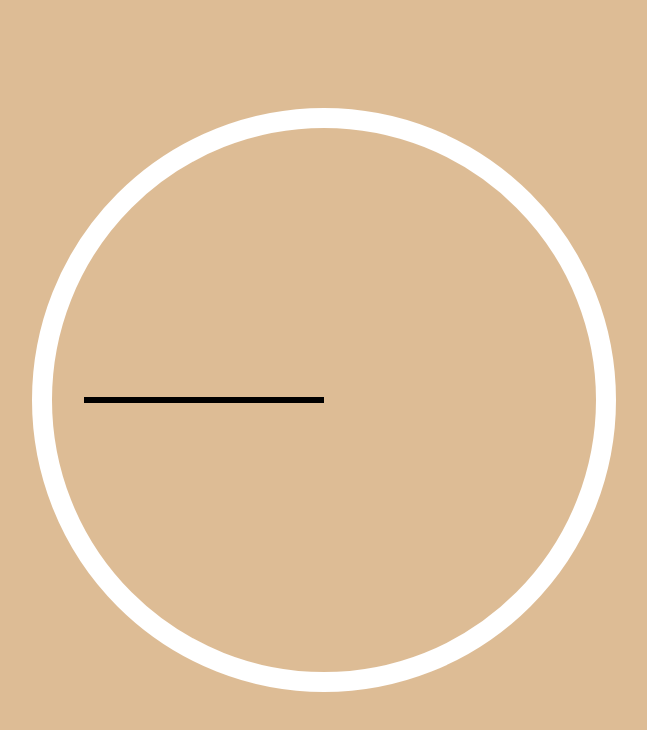
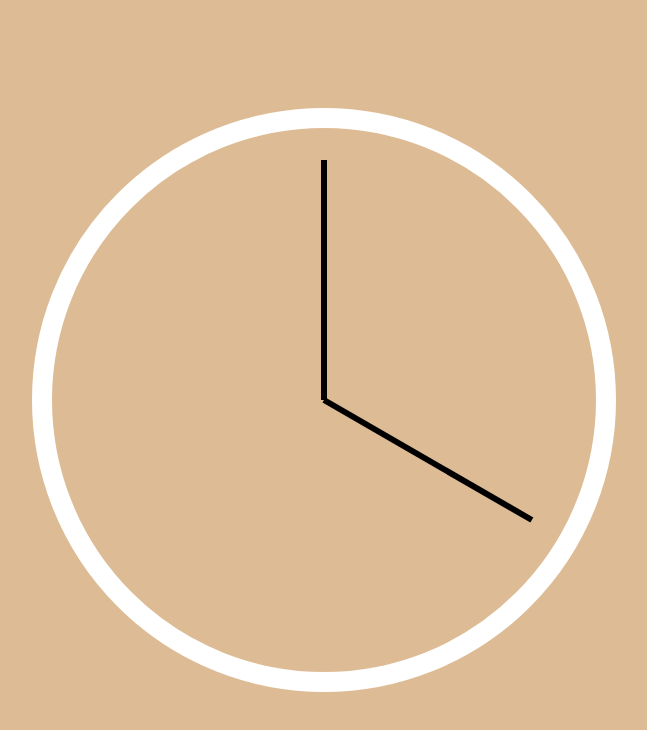
Before and after one commit to dryadalis/CSS-JS-Clock, a plain HTML site: page index.html in a window 1280 px wide. Shown: the whole page, without its empty margins (316-963 px from the left). Drawn offline with Linux system fonts and the light colour scheme.

Commit message:
Second hand is moving!

```diff
--- a/index.html
+++ b/index.html
@@ -3,7 +3,6 @@
         <link rel="stylesheet" href="style.css">
         <meta charset="UTF-8">
         <title>CSS-JS Clock</title>
-        <script src="script.js" defer></script>
     </head>
     <body>
         <div class="clock">
@@ -13,5 +12,6 @@
                 <div class="hand second-hand"></div>
             </div>
         </div>
+        <script src="script.js" ></script>
     </body>
 </html>
--- a/script.js
+++ b/script.js
@@ -0,0 +1,11 @@
+const secondHand = document.querySelector('.second-hand');
+
+let setDate = (e) => {
+    const now = new Date();
+    const seconds = now.getSeconds();
+    const secondsDegrees = ((seconds / 60) * 360) + 90;
+
+    secondHand.style.transform = `rotate(${secondsDegrees}deg)`;
+}
+
+setInterval(setDate, 1000)
--- a/style.css
+++ b/style.css
@@ -26,13 +26,16 @@ body {
     position: relative;
     width: 100%;
     height: 100%;
-    transform: translateY(-3px); /*account for the height of clock hands */
+    transform: translateY(-3px) /*account for the height of clock hands */
 }
 .hand {
-    width: 50%;
-    height: 6px;
-    background: black;
+    width:50%;
+    height:6px;
+    background:black;
     position: absolute;
     top:50%;
     transform-origin: 100%;
+    transform: rotate(90deg);
+    transition: all 0.05s;
+    transition-timing-function: cubic-bezier(0.1, 2.7, 0.58, 1);
 }
```
